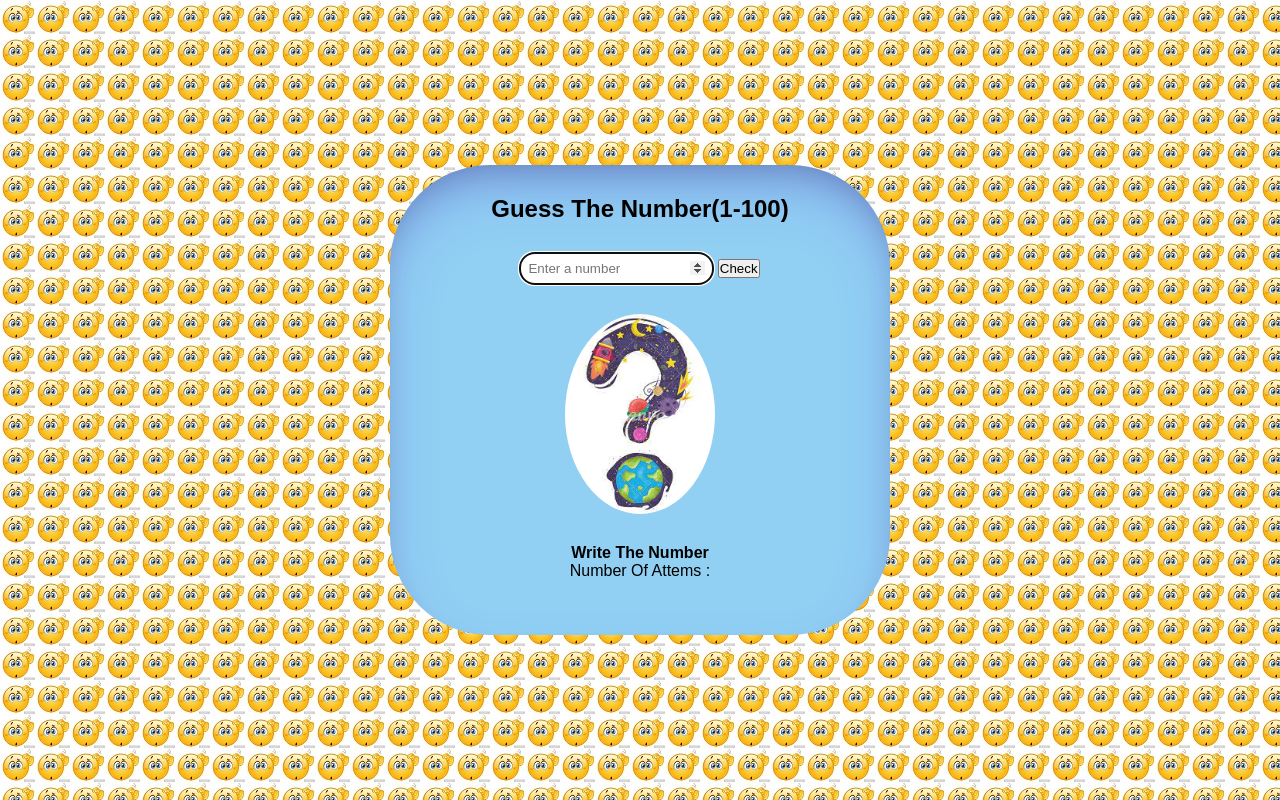
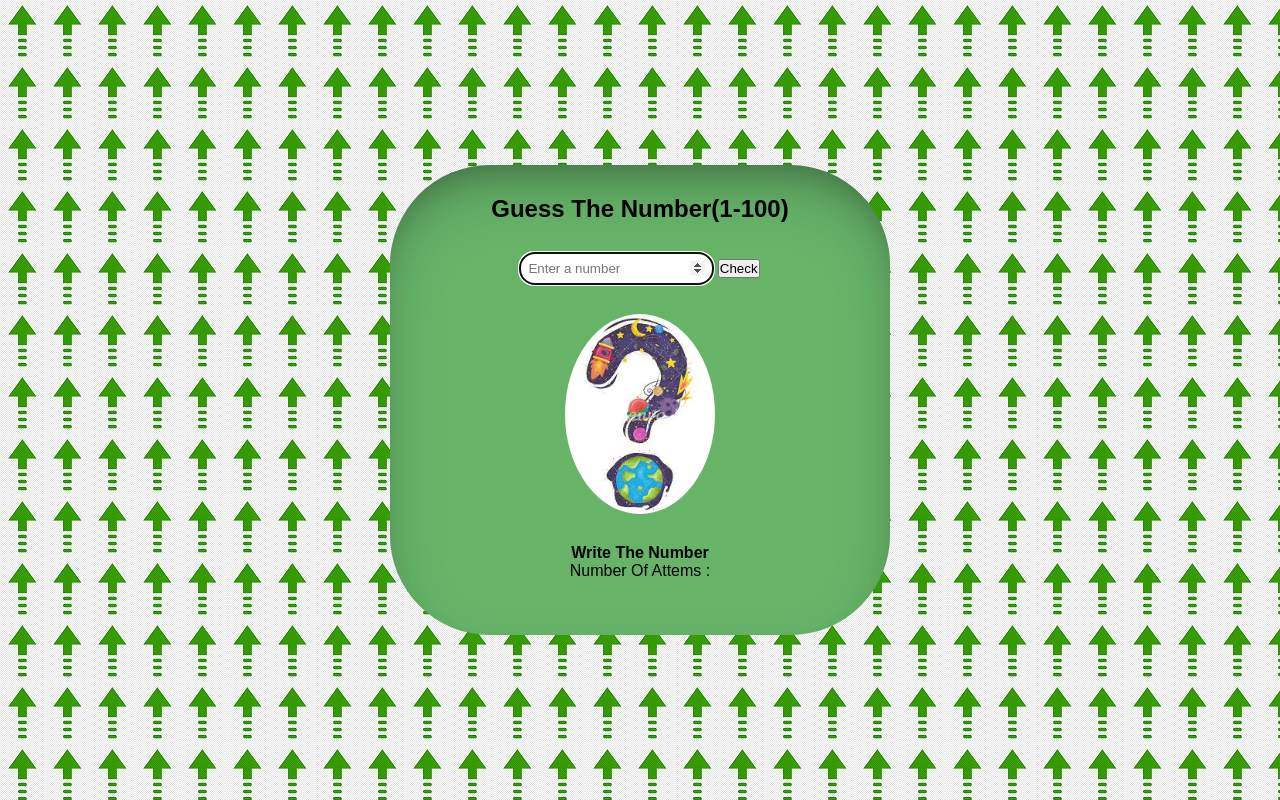
Before and after one commit to kubracvs/JS, a plain HTML site: page GuessTheNumber/index.html in a window 1280 px wide. Both pictures are taken after a click on the button "Check". Drawn offline with Linux system fonts and the light colour scheme; a web font is replaced by a local one.

Commit message:
finishedd

```diff
--- a/GuessTheNumber/app.js
+++ b/GuessTheNumber/app.js
@@ -14,10 +14,10 @@ document.querySelector('.btn').addEventListener('click',() => {
 
  if(randomNumber > guessNumber){
     alert('Biraz yukarı ☝️')
-    document.querySelector('body').style.backgroundImage ='url(saskın.jpg)'
+    document.querySelector('body').style.backgroundImage ='url(yukarıya.jpg)'
  }else if(randomNumber < guessNumber) {
     alert('Biraz Aşağı 👇')
-    document.querySelector('body').style.backgroundImage ='url(emoji.jpg)'
+    document.querySelector('body').style.backgroundImage ='url(asagıya.jpg)'
     document.querySelector('body').style.backgroundcolor ='url(emoji.jpg)'
  }else {
     alert('🥳 TEBRİKLER 🥳')
--- a/GuessTheNumber/style.css
+++ b/GuessTheNumber/style.css
@@ -19,12 +19,12 @@ body{
 
 }
 .container{
-    background-color:rgb(145, 208, 243);
+    background-color:rgb(103, 180, 105);
     border-radius: 100px;
     width: 65%;
     height: 470px;
     max-width:500px ;
-    box-shadow: rgba(80, 30, 215, 0.25) 0px 30px 60px -12px inset, rgba(0, 0, 0, 0.3) 0px 18px 36px -18px inset;
+    box-shadow: rgba(20, 26, 26, 0.25) 0px 30px 60px -12px inset, rgba(0, 0, 0, 0.3) 0px 18px 36px -18px inset;
 
 }
 h2{
```
Also changed, not shown: GuessTheNumber/asagıya.jpg (added), GuessTheNumber/emoji.jpg (deleted), GuessTheNumber/saskın.jpg (deleted), GuessTheNumber/yukarıya.jpg (added).
